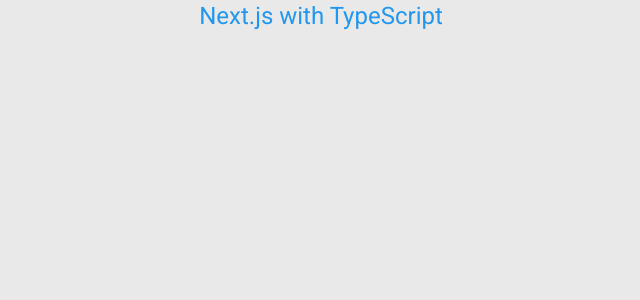
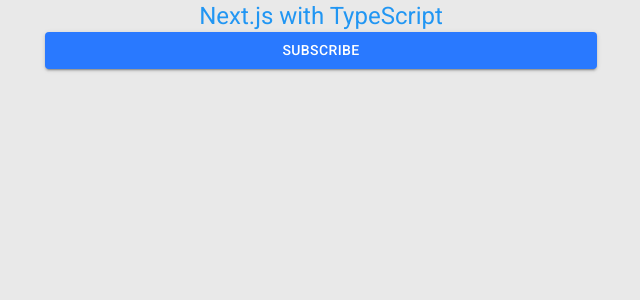
Before and after one commit to noriaki/anytt, a Next.js app: page / in a window 1280 px wide. Shown: the top 300 px of the page, without its empty margins (319-959 px from the left). Built offline with nearby package versions, Linux system fonts and the light colour scheme.

Commit message:
add button

```diff
--- a/src/components/Hero.tsx
+++ b/src/components/Hero.tsx
@@ -2,10 +2,14 @@
 
 // material-ui
 import Typography from '@material-ui/core/Typography';
+import Button from '@material-ui/core/Button';
 
 const Hero: React.FC = () => (
   <Typography variant="h5" component="h1" color="primary" align="center">
     Next.js with TypeScript
+    <Button variant="contained" color="secondary" fullWidth>
+      Subscribe
+    </Button>
   </Typography>
 );
 
```
